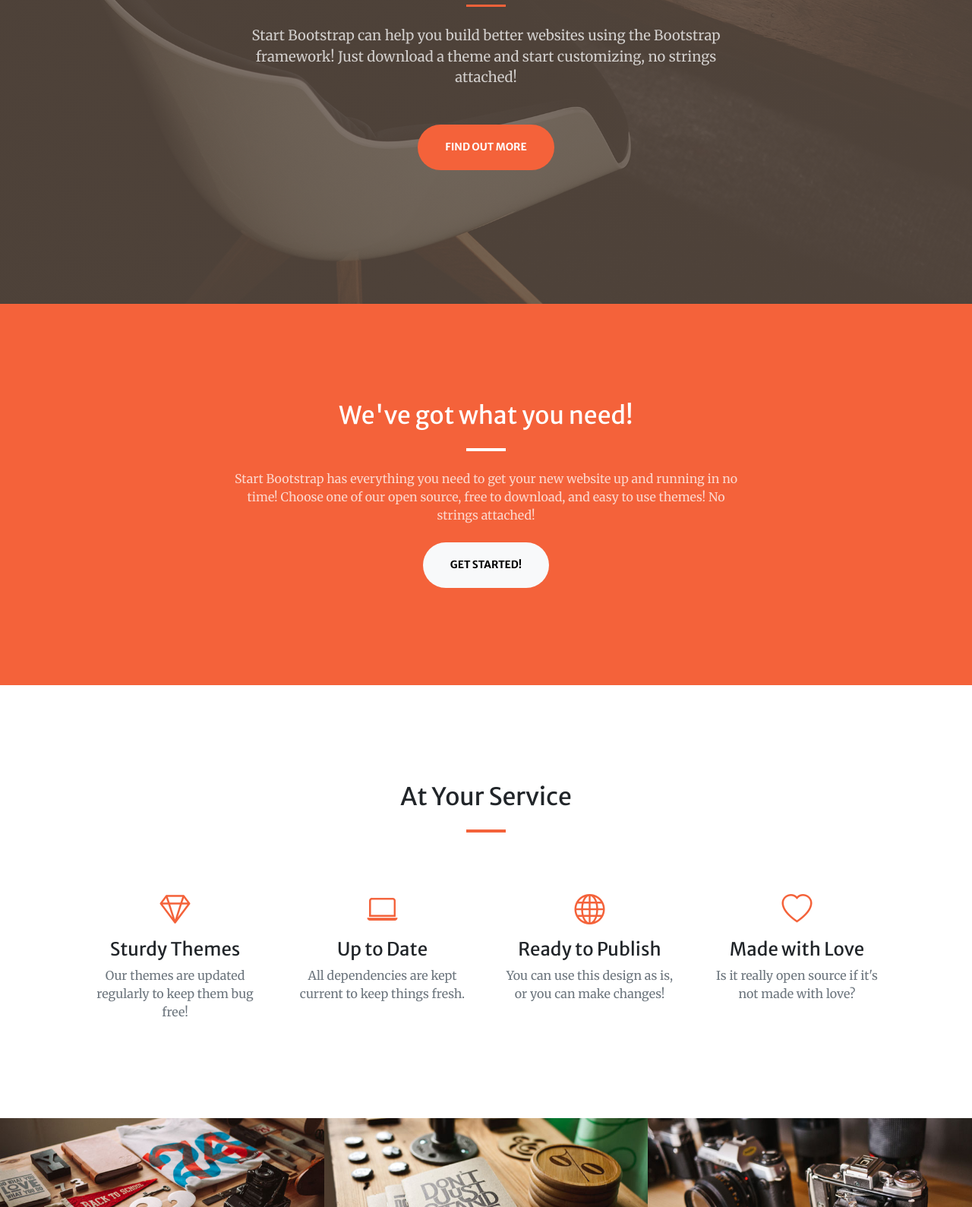
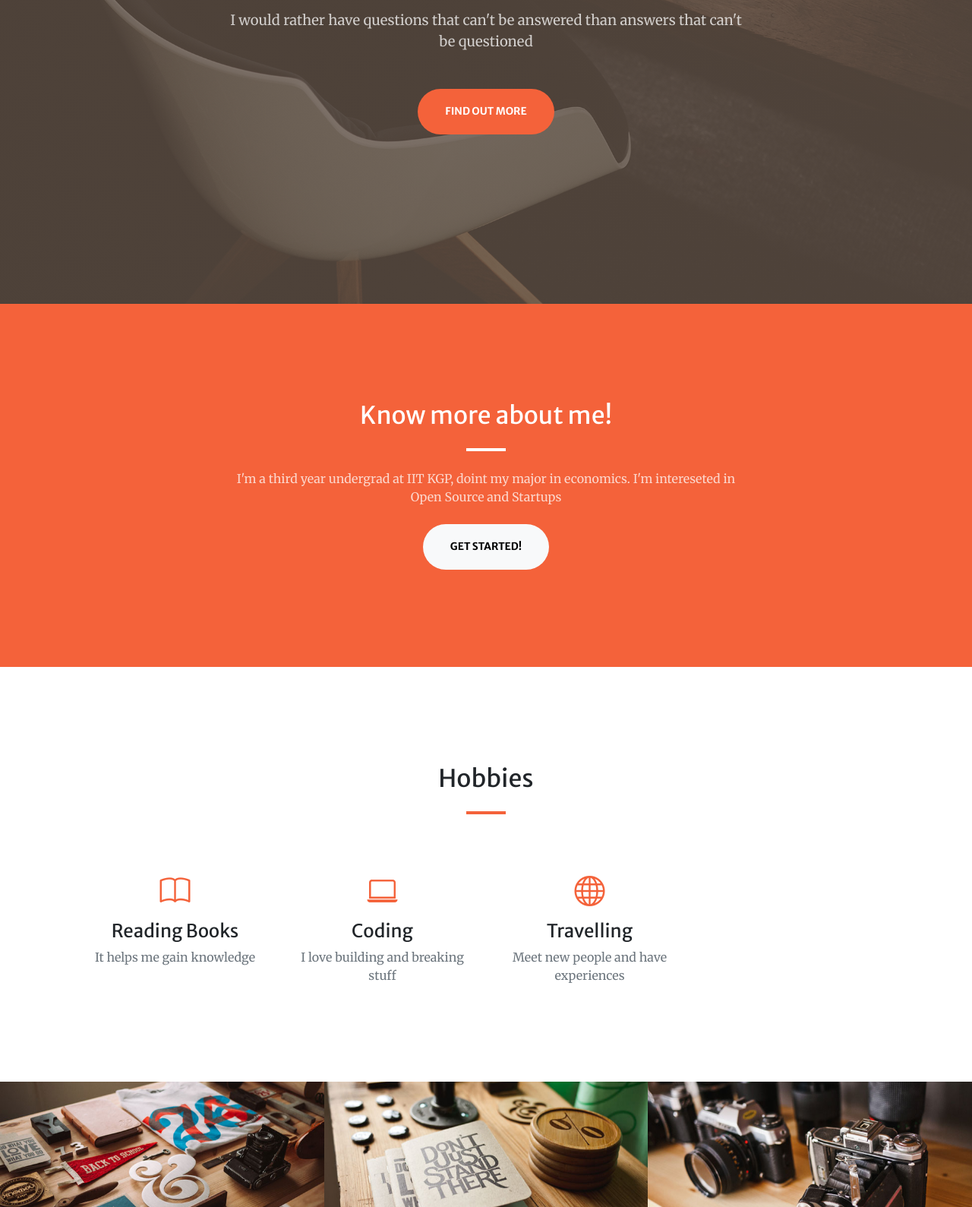
Before and after one commit to ooyeraju/porfolio, a plain HTML site: page index.html in a window 1280 px wide. Shown: the part 400-1989 px from the top of the page at 76% size. Drawn offline with nearby package versions, Linux system fonts and the light colour scheme; some packages are replaced by stand-ins of ours; a script that the page names is missing.

Commit message:
my first website

```diff
--- a/index.html
+++ b/index.html
@@ -6,7 +6,7 @@
     <meta name="viewport" content="width=device-width, initial-scale=1, shrink-to-fit=no" />
     <meta name="description" content="" />
     <meta name="author" content="" />
-    <title>Creative - Start Bootstrap Theme</title>
+    <title>Rajnish Kumar</title>
     <!-- Favicon-->
     <link rel="icon" type="image/x-icon" href="assets/favicon.ico" />
     <!-- Bootstrap Icons-->
@@ -25,14 +25,14 @@
     <!-- Navigation-->
     <nav class="navbar navbar-expand-lg navbar-light fixed-top py-3" id="mainNav">
         <div class="container px-4 px-lg-5">
-            <a class="navbar-brand" href="#page-top">Start Bootstrap</a>
+            <a class="navbar-brand" href="#page-top">Rajnish</a>
             <button class="navbar-toggler navbar-toggler-right" type="button" data-bs-toggle="collapse"
                 data-bs-target="#navbarResponsive" aria-controls="navbarResponsive" aria-expanded="false"
                 aria-label="Toggle navigation"><span class="navbar-toggler-icon"></span></button>
             <div class="collapse navbar-collapse" id="navbarResponsive">
                 <ul class="navbar-nav ms-auto my-2 my-lg-0">
                     <li class="nav-item"><a class="nav-link" href="#about">About</a></li>
-                    <li class="nav-item"><a class="nav-link" href="#services">Services</a></li>
+                    <li class="nav-item"><a class="nav-link" href="#services">Hobbies</a></li>
                     <li class="nav-item"><a class="nav-link" href="#portfolio">Portfolio</a></li>
                     <li class="nav-item"><a class="nav-link" href="#contact">Contact</a></li>
                 </ul>
@@ -44,12 +44,13 @@
         <div class="container px-4 px-lg-5 h-100">
             <div class="row gx-4 gx-lg-5 h-100 align-items-center justify-content-center text-center">
                 <div class="col-lg-8 align-self-end">
-                    <h1 class="text-white font-weight-bold">Your Favorite Place for Free Bootstrap Themes</h1>
+                    <h1 class="text-white font-weight-bold">Hi! I'm Rajnish Kumar </h1>
                     <hr class="divider" />
                 </div>
                 <div class="col-lg-8 align-self-baseline">
-                    <p class="text-white-75 mb-5">Start Bootstrap can help you build better websites using the Bootstrap
-                        framework! Just download a theme and start customizing, no strings attached!</p>
+                    <p class="text-white-75 mb-5">
+                        I would rather have questions that can't be answered than answers that can't be questioned
+                    </p>
                     <a class="btn btn-primary btn-xl" href="#about">Find Out More</a>
                 </div>
             </div>
@@ -60,50 +61,45 @@
         <div class="container px-4 px-lg-5">
             <div class="row gx-4 gx-lg-5 justify-content-center">
                 <div class="col-lg-8 text-center">
-                    <h2 class="text-white mt-0">We've got what you need!</h2>
+                    <h2 class="text-white mt-0">Know more about me! </h2>
                     <hr class="divider divider-light" />
-                    <p class="text-white-75 mb-4">Start Bootstrap has everything you need to get your new website up and
-                        running in no time! Choose one of our open source, free to download, and easy to use themes! No
-                        strings attached!</p>
+                    <p class="text-white-75 mb-4">I'm a third year undergrad at IIT KGP, doint my major in economics.
+                        I'm intereseted in
+                        Open Source and Startups
+                    </p>
                     <a class="btn btn-light btn-xl" href="#services">Get Started!</a>
                 </div>
             </div>
         </div>
     </section>
-    <!-- Services-->
-    <section class="page-section" id="services">
+    <!-- Hobbies-->
+    <section class="page-section" id="hobbies">
         <div class="container px-4 px-lg-5">
-            <h2 class="text-center mt-0">At Your Service</h2>
+            <h2 class="text-center mt-0">Hobbies</h2>
             <hr class="divider" />
             <div class="row gx-4 gx-lg-5">
                 <div class="col-lg-3 col-md-6 text-center">
                     <div class="mt-5">
-                        <div class="mb-2"><i class="bi-gem fs-1 text-primary"></i></div>
-                        <h3 class="h4 mb-2">Sturdy Themes</h3>
-                        <p class="text-muted mb-0">Our themes are updated regularly to keep them bug free!</p>
+                        <div class="mb-2"><i class="bi-book fs-1 text-primary"></i></div>
+                        <h3 class="h4 mb-2">Reading Books</h3>
+                        <p class="text-muted mb-0">It helps me gain knowledge</p>
                     </div>
                 </div>
                 <div class="col-lg-3 col-md-6 text-center">
                     <div class="mt-5">
                         <div class="mb-2"><i class="bi-laptop fs-1 text-primary"></i></div>
-                        <h3 class="h4 mb-2">Up to Date</h3>
-                        <p class="text-muted mb-0">All dependencies are kept current to keep things fresh.</p>
+                        <h3 class="h4 mb-2">Coding</h3>
+                        <p class="text-muted mb-0">I love building and breaking stuff</p>
                     </div>
                 </div>
                 <div class="col-lg-3 col-md-6 text-center">
                     <div class="mt-5">
                         <div class="mb-2"><i class="bi-globe fs-1 text-primary"></i></div>
-                        <h3 class="h4 mb-2">Ready to Publish</h3>
-                        <p class="text-muted mb-0">You can use this design as is, or you can make changes!</p>
+                        <h3 class="h4 mb-2">Travelling</h3>
+                        <p class="text-muted mb-0">Meet new people and have experiences </p>
                     </div>
                 </div>
-                <div class="col-lg-3 col-md-6 text-center">
-                    <div class="mt-5">
-                        <div class="mb-2"><i class="bi-heart fs-1 text-primary"></i></div>
-                        <h3 class="h4 mb-2">Made with Love</h3>
-                        <p class="text-muted mb-0">Is it really open source if it's not made with love?</p>
-                    </div>
-                </div>
+
             </div>
         </div>
     </section>
@@ -191,13 +187,13 @@
                 <div class="col-lg-4 text-center mb-5 mb-lg-0">
                     <a href="https://fb.com/ooyeraju.i" class="nav-link ">
                         <i class="bi-github fs-2 mb-3 text-muted"></i>
-                        <div>Facebook</div>
+                        <div>Github</div>
                     </a>
                 </div>
                 <div class="col-lg-4 text-center mb-5 mb-lg-0">
                     <a href="https://fb.com/ooyeraju.i" class="nav-link ">
                         <i class="bi-linkedin fs-2 mb-3 text-muted"></i>
-                        <div>Facebook</div>
+                        <div>Linkedin</div>
                     </a>
                 </div>
 
```
